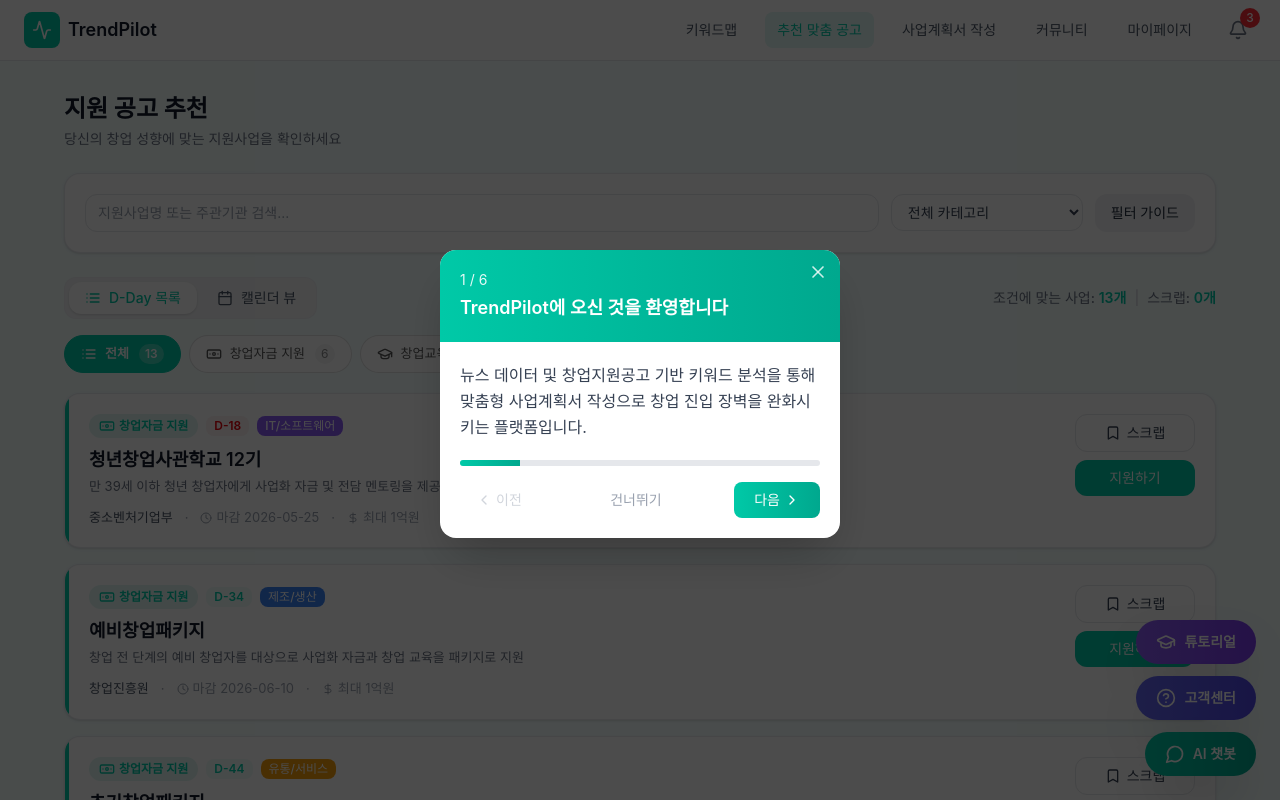
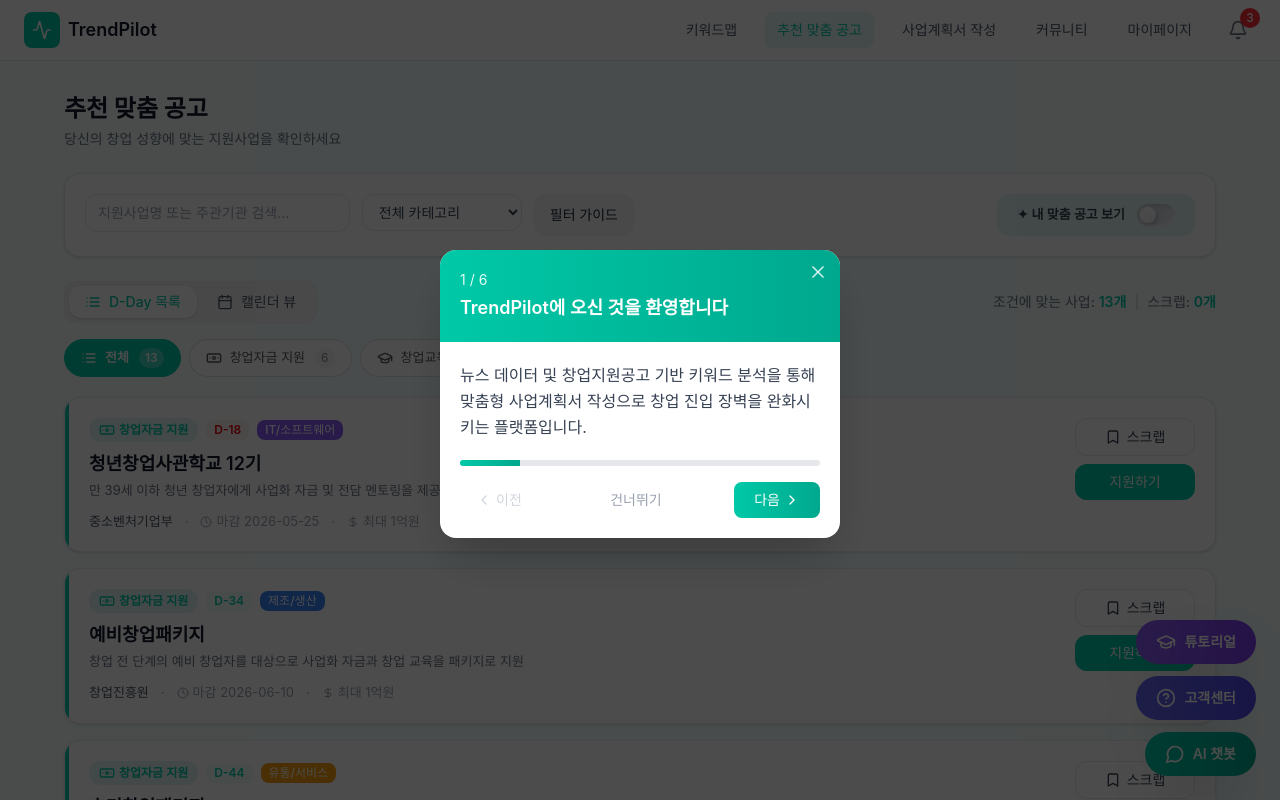
Before and after one commit to 2025-DongA-DataAI-3/leaders, a React (Vite) app in the folder front/: page /match-posting in a window 1280 px wide. Shown: the top 800 px of the page. Built offline with nearby package versions, Linux system fonts and the light colour scheme; sample sign-in values are in the browser's storage; a web font is replaced by a local one.

Commit message:
MatchPosting 수정

```diff
--- a/front/src/app/components/MatchPosting.tsx
+++ b/front/src/app/components/MatchPosting.tsx
@@ -52,6 +52,8 @@ const MONTH_NAMES   = ['1월','2월','3월','4월','5월','6월','7월','8월','
 const DAYS_IN_MONTH = [31, 28, 31, 30, 31, 30, 31, 31, 30, 31, 30, 31];
 const DAYS_OF_WEEK  = ['일', '월', '화', '수', '목', '금', '토'];
 const STORAGE_KEY   = 'savedPrograms';
+
+// ── 로컬 컴포넌트 ──
 
 interface ButtonProps extends React.ButtonHTMLAttributes<HTMLButtonElement> {
   variant?: 'primary' | 'secondary' | 'outline' | 'success' | 'danger';
@@ -155,6 +157,8 @@ function Pagination({ currentPage, totalPages, onPageChange }: { currentPage: nu
   );
 }
 
+// ── 메인 컴포넌트 ──
+
 export default function MatchPosting() {
   const [viewMode, setViewMode]                 = useState<ViewMode>('list');
   const [savedPrograms, setSavedPrograms]       = useState<string[]>([]);
@@ -162,9 +166,10 @@ export default function MatchPosting() {
   const [searchKeyword, setSearchKeyword]       = useState('');
   const [filterCategory, setFilterCategory]     = useState('all');
   const [activeTab, setActiveTab]               = useState<'전체' | SupportType>('전체');
-  const [isNotificationOn, setIsNotificationOn] = useState(false);
+  const [isNotificationOn, setIsNotificationOn] = useState(false); // 초기값 false (꺼진 상태)
   const [isModalOpen, setIsModalOpen]           = useState(false);
   const [currentPage, setCurrentPage]           = useState(1);
+  const [showMyPosts, setShowMyPosts] = useState(false);
 
   useEffect(() => {
     const saved = localStorage.getItem(STORAGE_KEY);
@@ -187,7 +192,8 @@ export default function MatchPosting() {
   const matchesSearch   =
     p.title.toLowerCase().includes(searchKeyword.toLowerCase()) ||
     p.agency.toLowerCase().includes(searchKeyword.toLowerCase());
-    return matchesType && matchesCategory && matchesSearch;
+  const matchesMy       = !showMyPosts || savedPrograms.includes(p.id); // 추가
+  return matchesType && matchesCategory && matchesSearch && matchesMy;
 });
 
   const ITEMS_PER_PAGE    = 5;
@@ -211,16 +217,17 @@ export default function MatchPosting() {
   return (
     <div className="min-h-screen py-8 px-6 bg-[#F5FFFE] text-gray-900">
       <div className="max-w-6xl mx-auto">
-
         {/* 페이지 타이틀 */}
         <div className="mb-6">
-          <h1 className="text-2xl font-bold text-gray-900 mb-1">지원 공고 추천</h1>
+          <h1 className="text-2xl font-bold text-gray-900 mb-1">추천 맞춤 공고</h1>
           <p className="text-sm text-gray-500">당신의 창업 성향에 맞는 지원사업을 확인하세요</p>
         </div>
-
         {/* 검색/필터 카드 */}
         <Card className="mb-6 p-5">
           <div className="flex flex-col sm:flex-row gap-3">
+
+            {/* 왼쪽 절반: 검색 + 카테고리 + 필터가이드 */}
+            <div className="flex gap-3 flex-1">
               <div className="flex-1">
                 <Input
                   placeholder="지원사업명 또는 주관기관 검색..."
@@ -228,7 +235,7 @@ export default function MatchPosting() {
                   onChange={(e) => setSearchKeyword(e.target.value)}
                 />
               </div>
-            <div className="w-full sm:w-48">
+              <div className="w-40">
                 <Select
                   value={filterCategory}
                   onChange={(e) => setFilterCategory(e.target.value)}
@@ -243,6 +250,57 @@ export default function MatchPosting() {
                 />
               </div>
               <Button variant="secondary" onClick={() => setIsModalOpen(true)}>필터 가이드</Button>
+            </div>
+
+            {/* 오른쪽 절반: 내 맞춤 공고 보기 버튼 */}
+            <div className="flex-1 flex justify-end items-center">
+              <button
+                onClick={() => setShowMyPosts(prev => !prev)}
+                className="flex items-center gap-3 px-5 py-2.5 rounded-xl transition-all"
+                style={{
+                  background: '#E0F7F3',
+
+                  color: '#374151',
+                  fontSize: '13px',
+                  fontWeight: 600,
+                }}
+              >
+                ✦ 내 맞춤 공고 보기
+
+                {/* 슬라이드 토글 — 내부만 색 변경 */}
+                <div
+                  style={{
+                    width: '38px',
+                    height: '22px',
+                    borderRadius: '999px',
+                    background: showMyPosts
+                      ? 'linear-gradient(135deg, #00C9A7, #00b394)'
+                      : 'linear-gradient(135deg, #d1d5db, #e5e7eb)',
+                    boxShadow: showMyPosts
+                      ? 'inset 2px 2px 4px rgba(0,0,0,0.15)'
+                      : 'inset 2px 2px 4px rgba(0,0,0,0.12), inset -1px -1px 3px rgba(255,255,255,0.6)',
+                    position: 'relative',
+                    flexShrink: 0,
+                    transition: 'background 0.25s',
+                  }}
+                >
+                  <div
+                    style={{
+                      position: 'absolute',
+                      top: '3px',
+                      left: showMyPosts ? '18px' : '3px',
+                      width: '16px',
+                      height: '16px',
+                      borderRadius: '50%',
+                      background: 'linear-gradient(145deg, #ffffff, #f0f0f0)',
+                      boxShadow: '2px 2px 4px rgba(0,0,0,0.2), -1px -1px 3px rgba(255,255,255,0.8)',
+                      transition: 'left 0.25s cubic-bezier(0.4, 0, 0.2, 1)',
+                    }}
+                  />
+                </div>
+              </button>
+            </div>
+
           </div>
         </Card>
 
@@ -263,7 +321,8 @@ export default function MatchPosting() {
           </div>
         </div>
 
-        {/* 마감 알림 버튼 - 캘린더 뷰일 때만, 탭 아래 표시 */}
+        {/* 마감 알림 버튼 - 캘린더 뷰일 때만, 탭 아래 표시
+            ✅ 전체 탭처럼: ON → 민트 배경 + 흰 글씨 / OFF → 흰 배경 + 회색 글씨 */}
         {viewMode === 'calendar' && (
           <div className="flex items-center gap-2 mb-5">
             <button
@@ -272,7 +331,7 @@ export default function MatchPosting() {
               style={{
                 background:  isNotificationOn ? '#00C9A7' : 'white',
                 borderColor: isNotificationOn ? '#00C9A7' : 'rgba(0,0,0,0.12)',
-                color:       isNotificationOn ? 'white' : '#555',
+                color:       isNotificationOn ? '#374151' : '#555',
                 fontSize:    '13px',
                 fontWeight:  isNotificationOn ? 600 : 400,
               }}
```
Lines whose indentation alone changed are shown as unchanged.
